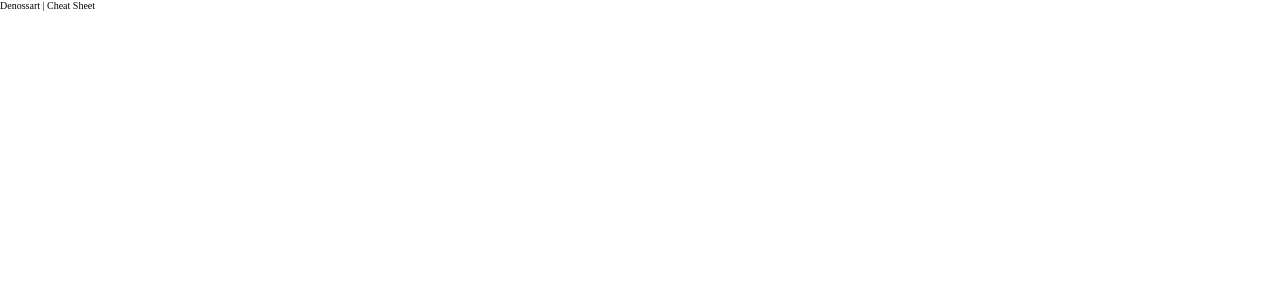
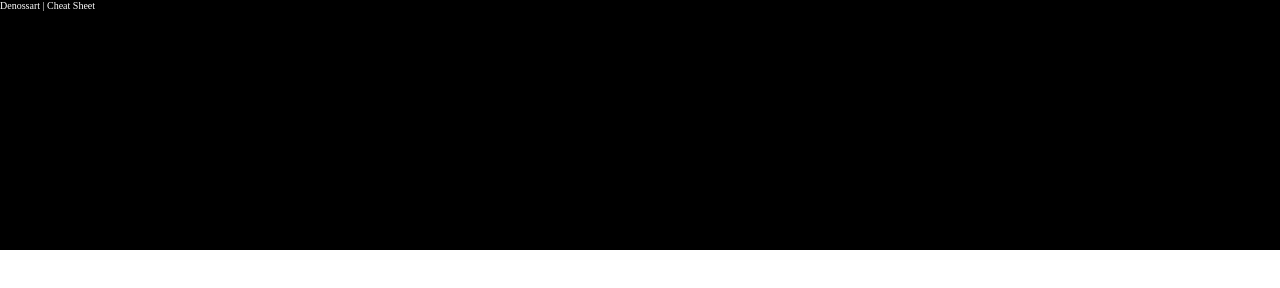
Before and after one commit to denossart/cheat-sheet-site, a plain HTML site: page index.html in a window 1280 px wide. Drawn offline with Linux system fonts and the light colour scheme.

Commit message:
...add html/css header layout/color

```diff
--- a/index.html
+++ b/index.html
@@ -10,7 +10,7 @@
 
 <body>
 
-    <header>
+    <header class="header-container">
         <h1>Denossart | Cheat Sheet</h1>
     </header>
 
--- a/resources/css/main.css
+++ b/resources/css/main.css
@@ -8,3 +8,21 @@
     font-weight: 400;
     box-sizing: border-box;
 }
+
+
+
+/*LAYOUT*/
+
+.header-container {
+    height: 25rem;
+    width: 100%;
+}
+
+
+
+/*COLORS*/
+
+.header-container {
+    background-color: #000;
+    color: #fff;
+}
```
